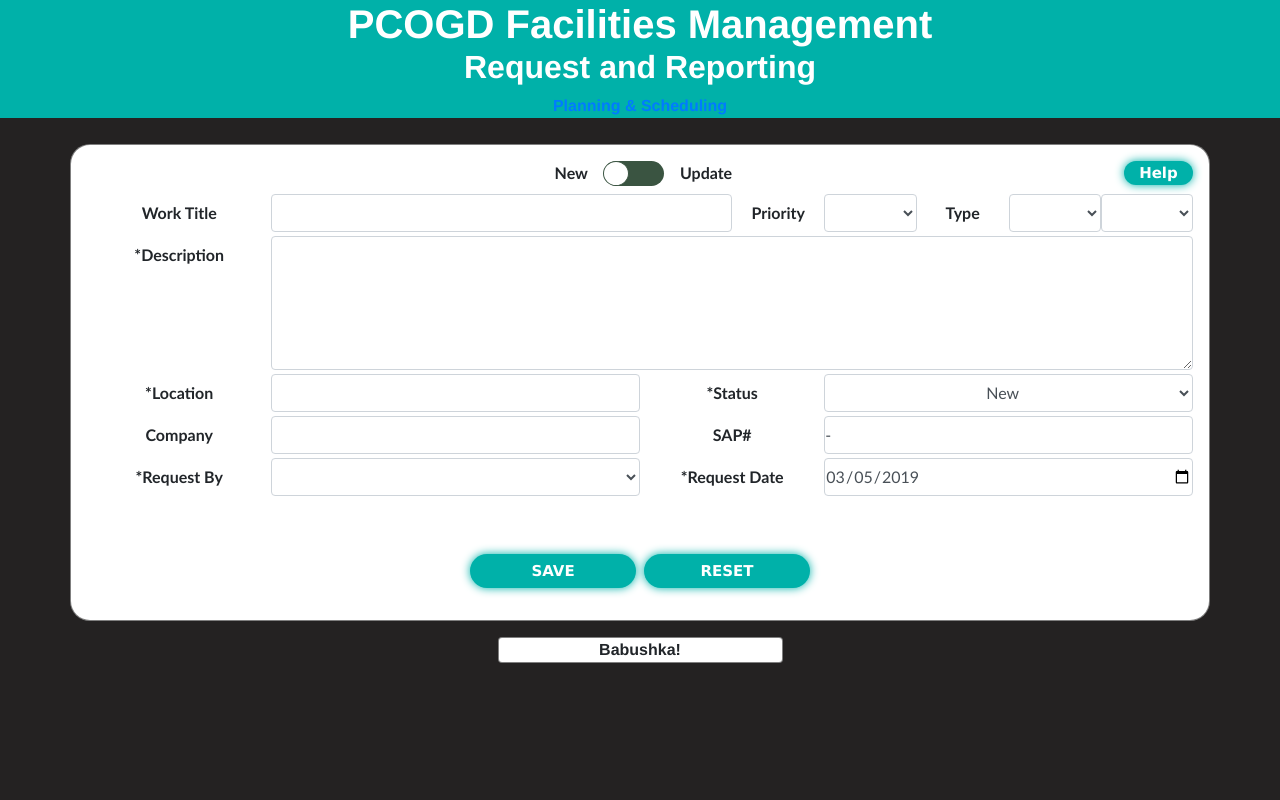
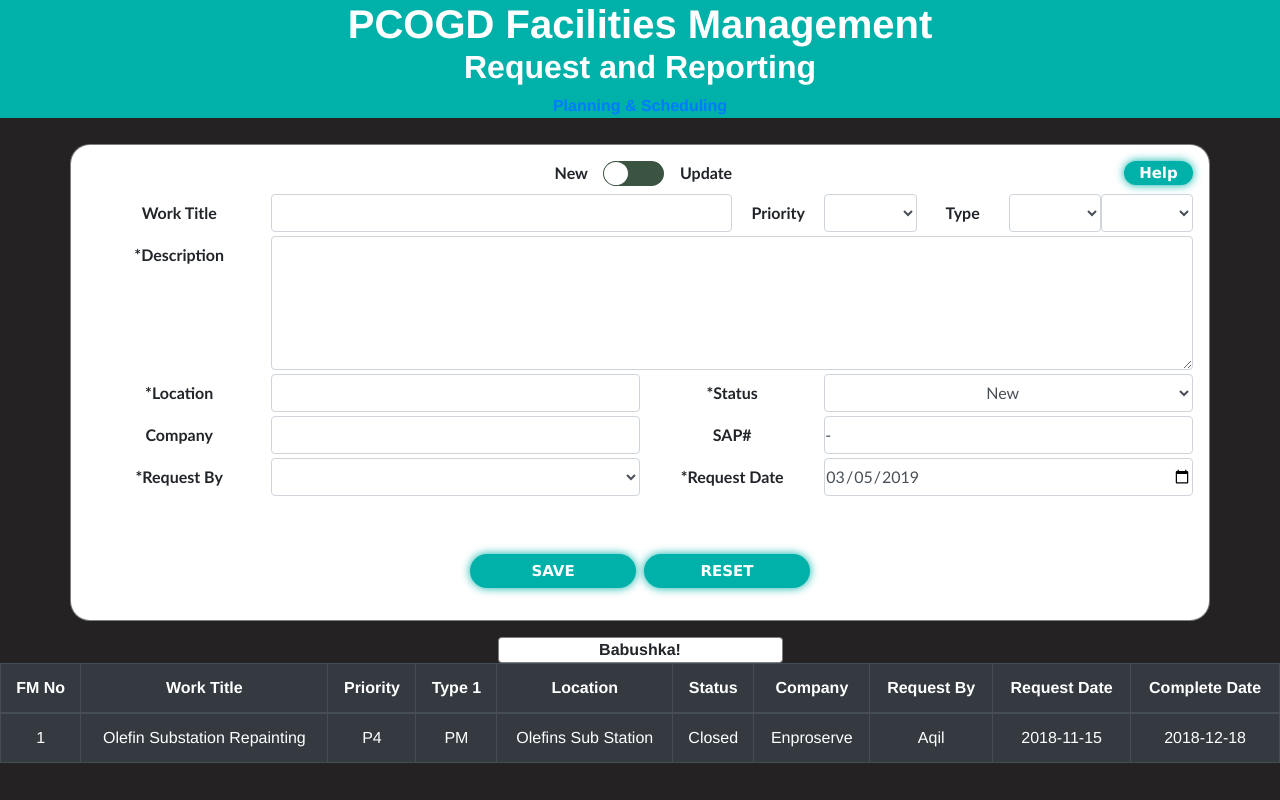
Before and after one commit to teamfmsdev/pcogd-fm, a Vue app in the folder reWritesVue/: page / in a window 1280 px wide. Built offline with nearby package versions, Linux system fonts and the light colour scheme.

Commit message:
Added customTable export

```diff
--- a/reWritesVue/src/App.vue
+++ b/reWritesVue/src/App.vue
@@ -9,16 +9,20 @@
       <!-- <router-link to="/">Home</router-link>| -->
     </div>
     <customForm></customForm>
+    <customTable></customTable>
+    <!-- <div style="margin-bottom:5000px;">ABCDEF</div> -->
   </div>
 </template>
 
 <script>
 import '@/styles/globalStyle.css'
 import customForm from '@/components/customForm.vue'
+import customTable from '@/components/customTable.vue'
 export default {
   name: 'app',
   components: {
-    customForm
+    customForm,
+    customTable
   }
 }
 </script>
```
